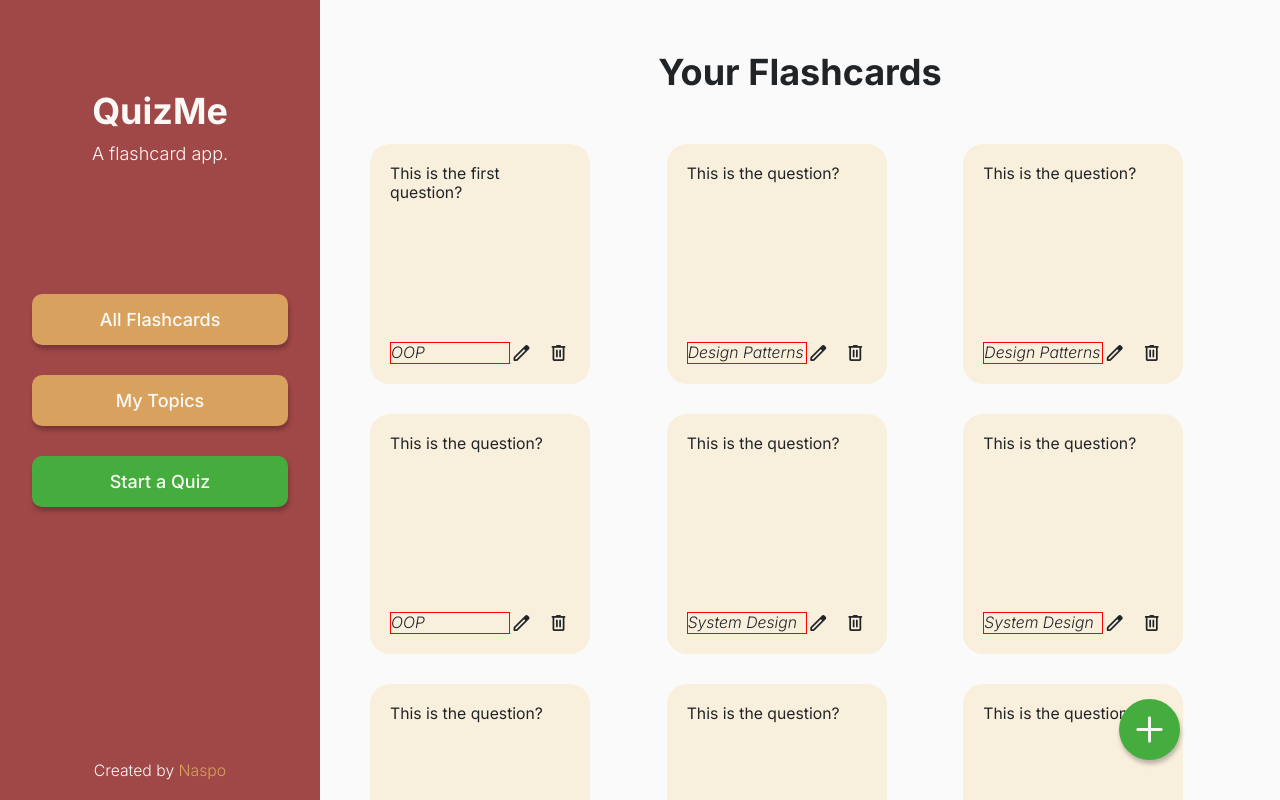
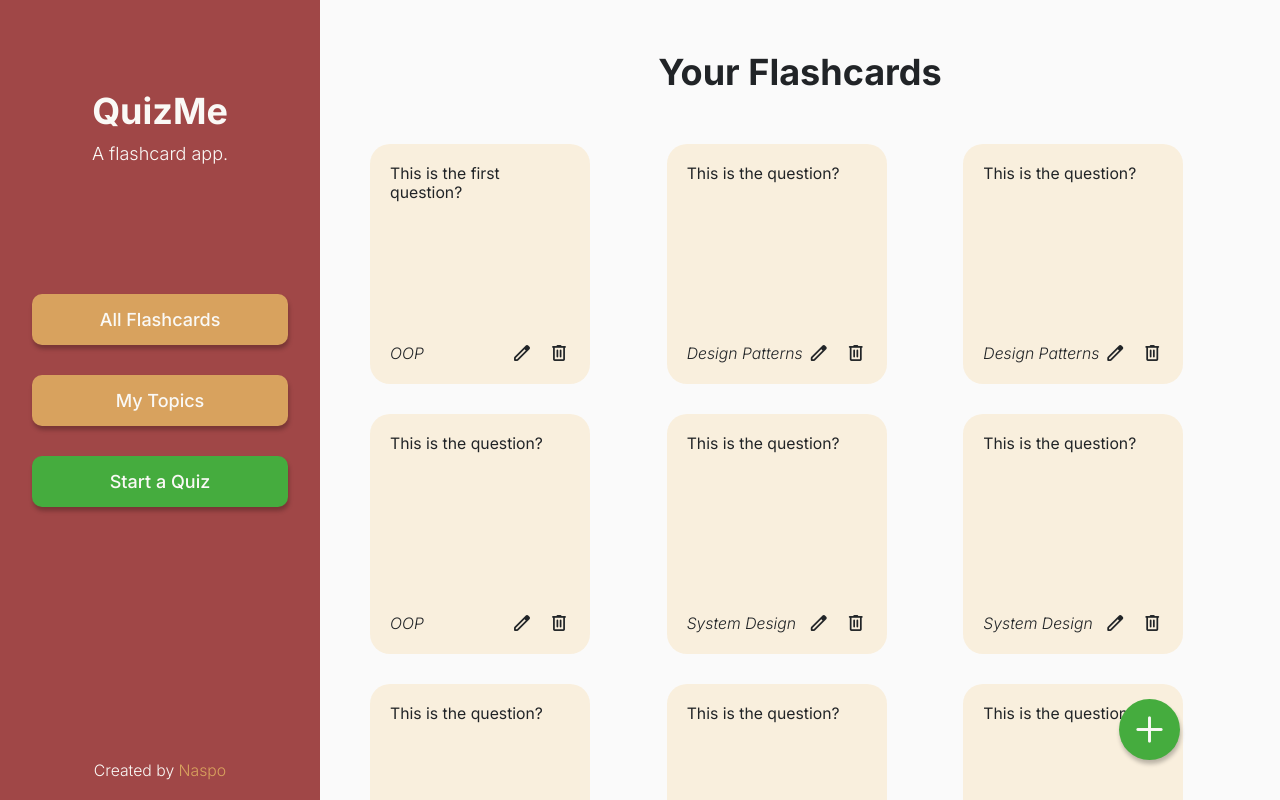
Before and after one commit to NaspoDev/QuizMe, a React (Vite) app in the folder frontend/: page /flashcards in a window 1280 px wide. Built offline with nearby package versions, Linux system fonts and the light colour scheme.

Commit message:
revert work on on text overflow

```diff
--- a/frontend/src/components/flashcards_page/editable_flashcard/EditableFlashcard.scss
+++ b/frontend/src/components/flashcards_page/editable_flashcard/EditableFlashcard.scss
@@ -45,15 +45,7 @@
 
       .details-and-buttons {
         width: 100%;
-        // @include displayFlex(row, space-between);
-        display: grid;
-        grid-template-columns: 2fr 1fr;
-
-        .flashcard-topic-container {
-          border: 1px solid red;
-          // padding-right: 10px;
-          text-overflow: ellipsis;
-        }
+        @include displayFlex(row, space-between);
 
         .flashcard-buttons {
           @include displayFlex();
--- a/frontend/src/components/flashcards_page/editable_flashcard/EditableFlashcard.tsx
+++ b/frontend/src/components/flashcards_page/editable_flashcard/EditableFlashcard.tsx
@@ -10,11 +10,9 @@ function EditableFlashcard({ question, answer, topicInfo }: Flashcard) {
         <div className="front-face">
           <p className="question">{question}</p>
           <div className="details-and-buttons">
-            <div className="flashcard-topic-container">
             <p className="flashcard-topic font-light-italic">
               {topicInfo ? topicInfo.topicName : "No Topic"}
             </p>
-            </div>
 
             <div className="flashcard-buttons">
               <span className="material-symbols-rounded card-option-button">
@@ -30,11 +28,9 @@ function EditableFlashcard({ question, answer, topicInfo }: Flashcard) {
         <div className="back-face">
           <p className="answer">{answer}</p>
           <div className="details-and-buttons">
-            <div className="flashcard-topic-container">
             <p className="flashcard-topic font-light-italic">
               {topicInfo ? topicInfo.topicName : "No Topic"}
             </p>
-            </div>
             <div className="flashcard-buttons">
               <span className="material-symbols-rounded card-option-button">
                 edit
```
Lines whose indentation alone changed are shown as unchanged.
